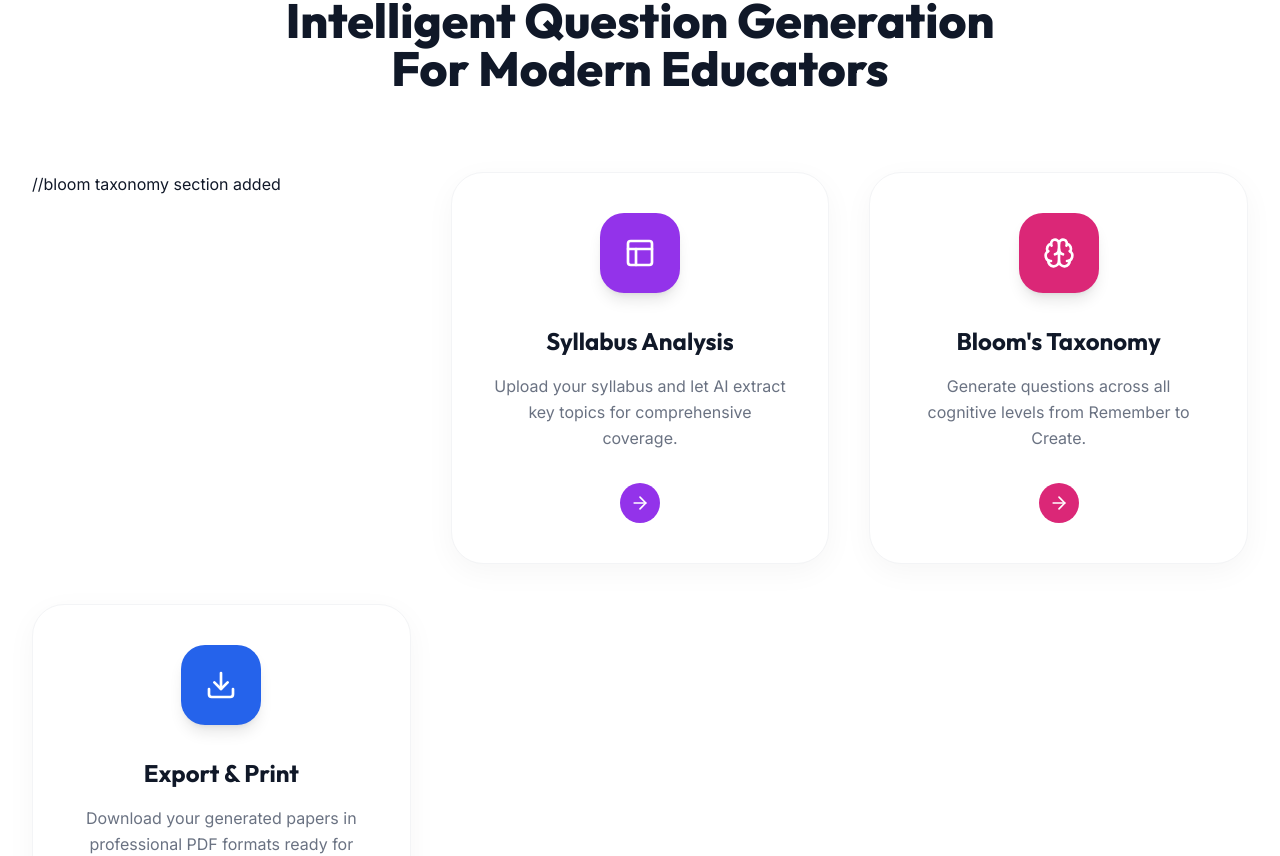
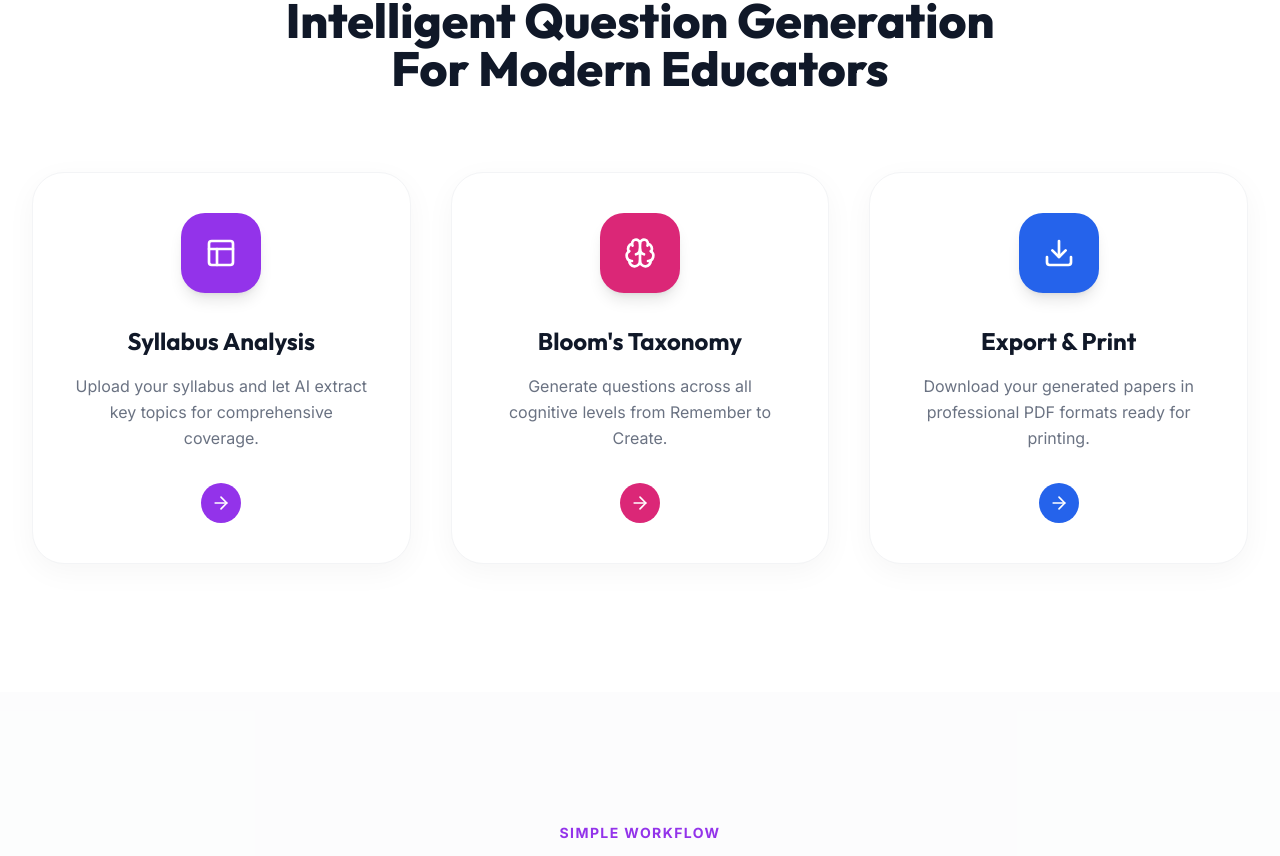
Before and after one commit to Shani-001/PaperGen, a React (Vite) app: page / in a window 1280 px wide. Shown: the part 814-1670 px from the top of the page. Built offline with nearby package versions, Linux system fonts and the light colour scheme; no server answers.

Commit message:
Fixed the card layout in the home page.

```diff
--- a/src/pages/Home.tsx
+++ b/src/pages/Home.tsx
@@ -58,7 +58,6 @@ export default function Home({ user }: HomeProps) {
           </div>
 
           <div className="grid grid-cols-1 md:grid-cols-3 gap-10">
-            //bloom taxonomy section added
             <ServiceCard
               icon={<Layout className="h-8 w-8 text-white" />}
               title="Syllabus Analysis"
```
